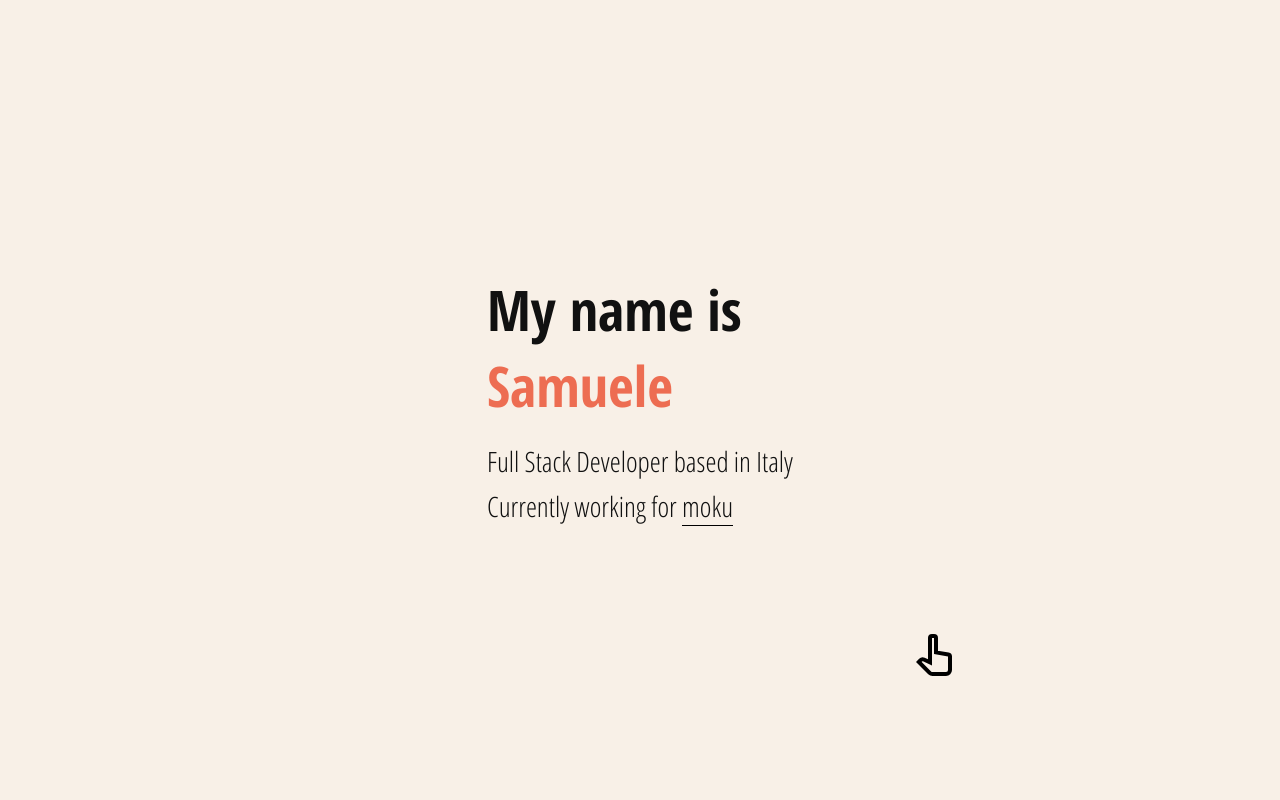
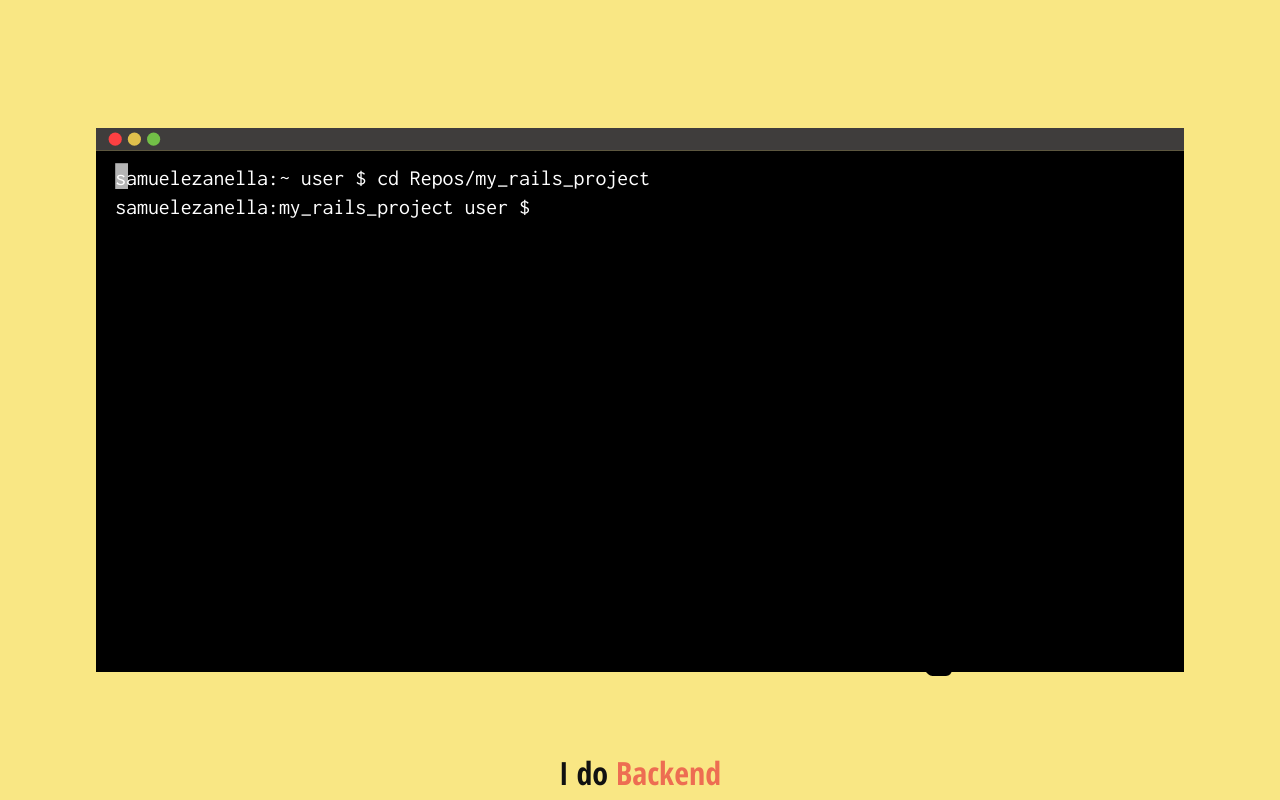
Before and after one commit to szanella/samuelezanella.dev, a React (Create React App) app: page / in a window 1280 px wide. Built offline with nearby package versions, Linux system fonts and the light colour scheme.

Commit message:
Badass terminal auto typing

```diff
--- a/package.json
+++ b/package.json
@@ -6,7 +6,8 @@
     "node-sass": "^4.12.0",
     "react": "^16.8.6",
     "react-dom": "^16.8.6",
-    "react-scripts": "3.0.0"
+    "react-scripts": "3.0.0",
+    "rxjs": "^6.5.2"
   },
   "scripts": {
     "start": "react-scripts start",
--- a/public/index.html
+++ b/public/index.html
@@ -4,6 +4,7 @@
     <meta charset="utf-8" />
     <link rel="shortcut icon" href="%PUBLIC_URL%/favicon.ico" />
     <link href="https://fonts.googleapis.com/css?family=Open+Sans+Condensed:300,700" rel="stylesheet">
+    <link href="https://fonts.googleapis.com/css?family=Inconsolata" rel="stylesheet">
     <meta name="viewport" content="width=device-width, initial-scale=1" />
     <meta name="theme-color" content="#000000" />
     <!--
--- a/src/App.js
+++ b/src/App.js
@@ -2,27 +2,111 @@ import React from 'react';
 import './App.scss';
 import ExtLink from './ExtLink';
 import handCursor from './assets/svg/hand-cursor.svg';
+import {concatMap, delay, scan} from 'rxjs/operators';
+import {of, concat} from 'rxjs';
 
 class App extends React.Component {
   constructor(props) {
     super(props);
 
     this.containerStates = [
+      'backend',
       'intro',
       'frontend',
-      'backend',
       'ai',
       'contacts'
     ];
 
     this.nShards = 11;
 
+    this.terminalSub = null;
+    this.terminalPrefix = (folder = '~') => `samuelezanella:${folder} user $ `;
+    this.terminalOutput = [
+      {
+        prefix: this.terminalPrefix(),
+        command: 'cd Repos/my_rails_project'
+      },
+      {
+        prefix: this.terminalPrefix('my_rails_project'),
+        command: 'rails c'
+      },
+      {
+        prefix: '2.6.3 :001 > ',
+        command: 'MyModel.create(column1: "val")'
+      },
+      {
+        output: '=> #<MyModel id: 1, column1: "val">'
+      },
+      {
+        prefix: '2.6.3 :002 > ',
+        command: 'exit'
+      },
+      {
+        prefix: this.terminalPrefix('my_rails_project')
+      }
+    ];
+
+    this.terminalLines = [];
     this.state = {
-      containerState: null
+      containerState: null,
+      terminalLines: []
     };
 
     this.toState = this.toState.bind(this);
     this.handleKeypress = this.handleKeypress.bind(this);
+  }
+
+  componentDidUpdate(prevProps, prevState, snapshot) {
+    if (this.state.containerState === 'backend') {
+      if (!this.terminalSub) {
+        this.terminalSub = of(...this.terminalOutput).pipe(
+          delay(750),
+          concatMap(line => {
+            if (line.output) {
+              return of({newLine: line.output});
+            } else {
+              let chars = [];
+              if (line.command) {
+                chars = [...line.command];
+              }
+              return concat(
+                of({newLine: line.prefix}),
+                of(...chars).pipe(
+                  delay(Math.random() * 500 + 750),
+                  concatMap(char => of(char).pipe(
+                    delay(Math.random() * 100 + 50)
+                  ))
+                )
+              )
+
+            }
+          }),
+          scan((acc, val) => {
+            if (val.newLine) {
+              return [...acc, val.newLine];
+            } else {
+              return [
+                ...acc.slice(0, acc.length - 1),
+                acc[acc.length - 1] + val
+              ];
+            }
+          }, [])
+        ).subscribe(terminalLines => {
+          this.setState({
+            terminalLines
+          });
+        });
+      }
+    } else {
+      if (this.terminalSub) {
+        this.terminalSub.unsubscribe();
+        this.terminalSub = null;
+
+        this.setState({
+          terminalLines: []
+        });
+      }
+    }
   }
 
   handleKeypress(event) {
@@ -87,6 +171,11 @@ class App extends React.Component {
               </div>
             ))
           }
+          <div className='terminal-text'>
+            {this.state.terminalLines.map((line, lineIndex) => (
+              <p key={`terminal-line-${lineIndex}`}>{line}</p>
+            ))}
+          </div>
         </div>
         <div className='caption'>
           <div className={containerState === 'frontend' ? 'up' : 'down'}>
@@ -109,7 +198,7 @@ class App extends React.Component {
           <p><ExtLink href='https://github.com/szanella'>GitHub</ExtLink></p>
           <p><ExtLink href='mailto:hello@samuelezanella.dev'>hello@samuelezanella.dev</ExtLink></p>
         </div>
-        <img className='tutorial' src={handCursor} />
+        <img className='tutorial' src={handCursor}/>
 
       </div>
     )
--- a/src/App.scss
+++ b/src/App.scss
@@ -185,6 +185,24 @@ $logo-width: 4%;
         }
       }
     }
+
+    .terminal-text {
+      color: #FFFFFF;
+      font-family: 'Inconsolata', monospace;
+      height: 72%;
+      left: 9%;
+      opacity: 0;
+      pointer-events: none;
+      position: absolute;
+      top: 13%;
+      width: 82%;
+      z-index: 5;
+
+      p {
+        font-size: calc(var(--shards-container-height) / 100 * 3);
+        line-height: calc(var(--shards-container-height) / 100 * 4);
+      }
+    }
   }
 
   .intro-text, .contacts {
@@ -312,6 +330,10 @@ $logo-width: 4%;
         background-color: rgba(0, 0, 0, 0);
         clip-path: polygon(0% 0%, 0% 0%, 0% 0%, 0% 0%);
       }
+    }
+
+    .terminal-text {
+      opacity: 1;
     }
   }
 
```
Also changed, not shown: 1 other file (tests, documents, lock files or other folders).
